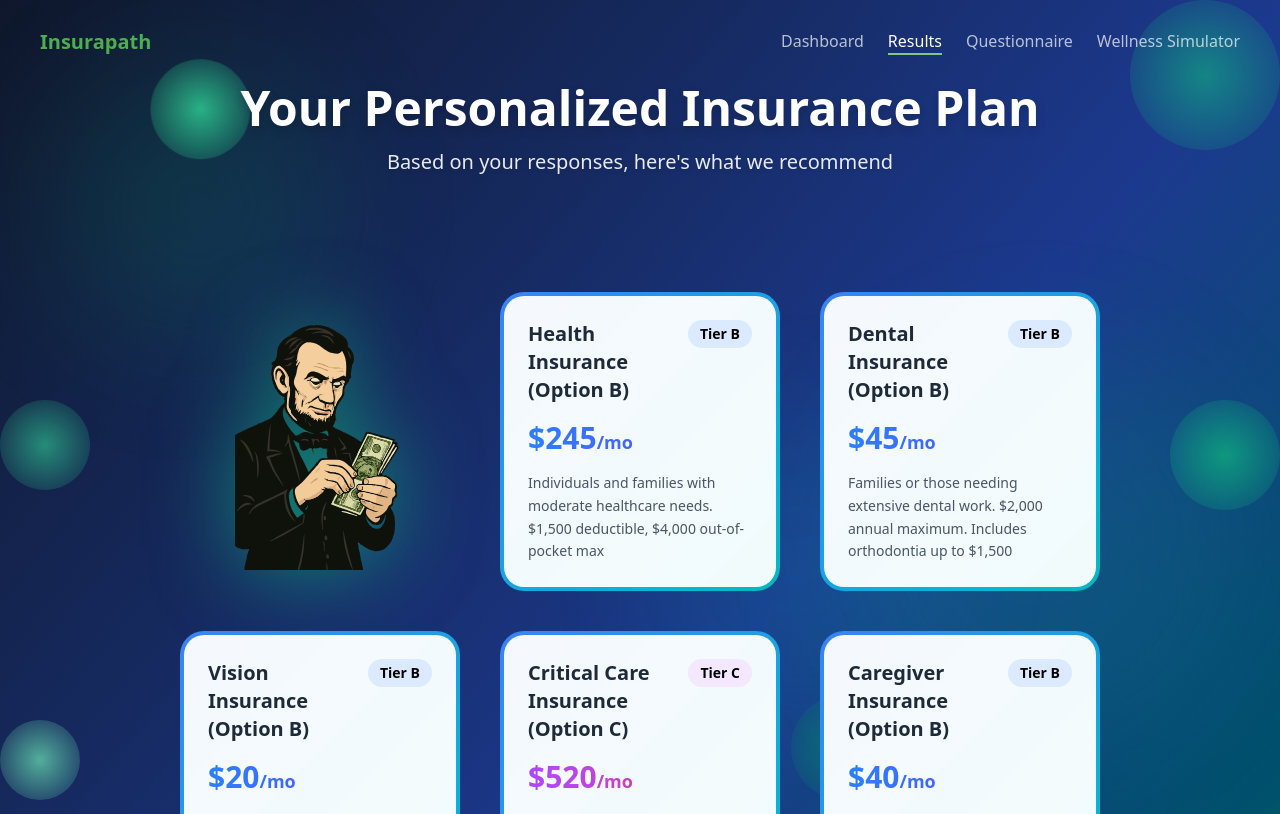
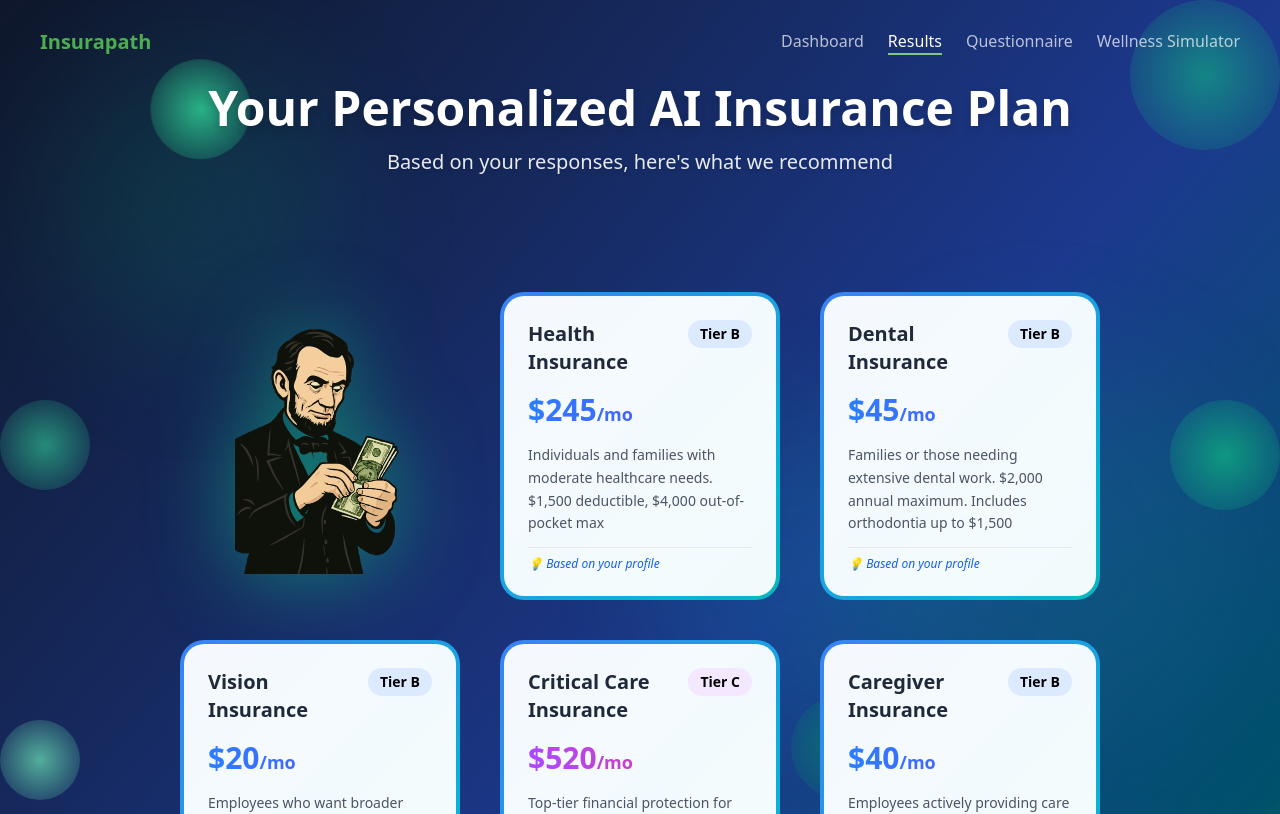
Before and after one commit to RishavIII/lincoln-financial-hackathon, a React (Vite) app in the folder frontend/: page /results in a window 1280 px wide. Shown: the top 814 px of the page. Built offline with nearby package versions, Linux system fonts and the light colour scheme.

Commit message:
I DONT KNOW

```diff
--- a/frontend/src/pages/Dashboard.jsx
+++ b/frontend/src/pages/Dashboard.jsx
@@ -6,21 +6,6 @@ export default function Dashboard() {
   const navigate = useNavigate();
 
   const handleFindCoverage = () => {
-    // Check if questionnaire is completed
-    const savedAnswers = localStorage.getItem('questionnaireAnswers');
-
-    if (savedAnswers) {
-      const answers = JSON.parse(savedAnswers);
-      const answeredQuestions = Object.keys(answers).length;
-
-      // If all questions are answered, go to results
-      if (answeredQuestions >= questions.length) {
-        navigate('/results');
-        return;
-      }
-    }
-
-    // Otherwise go to questionnaire
     navigate('/questionnaire');
   };
   return (
--- a/frontend/src/pages/Results.jsx
+++ b/frontend/src/pages/Results.jsx
@@ -3,7 +3,7 @@ import chatGptLogo from "../assets/ChatGPT Image Oct 19, 2025, 07_25_55 AM.svg";
 import jsPDF from 'jspdf';
 
 // ResultCard Component
-function ResultsCard({ title, premium, best_for, tier }) {
+function ResultsCard({ title, premium, best_for, tier, reason }) {
   const tierColors = {
     A: "from-emerald-400 to-green-600",
     B: "from-blue-500 to-indigo-600",
@@ -18,12 +18,12 @@ function ResultsCard({ title, premium, best_for, tier }) {
 
   return (
     <div className="animated-border m-5 basis-full md:basis-1/3 lg:basis-1/4 transition-all duration-300 hover:scale-105 min-h-[280px]">
-      <div className="animated-border-content p-6 overflow-hidden group relative h-full">
+      <div className="animated-border-content p-6 overflow-hidden group relative h-full flex flex-col">
         <div className="absolute inset-0 -translate-x-full group-hover:translate-x-full transition-transform duration-1000 bg-gradient-to-r from-transparent via-blue-100/30 to-transparent"></div>
 
-        <div className="relative z-10">
+        <div className="relative z-10 flex-1 flex flex-col">
           <div className="flex items-start justify-between mb-4">
-            <h3 className="text-xl font-bold text-gray-800 flex-1">{title}</h3>
+            <h3 className="text-xl font-bold text-gray-800 flex-1">{title.replace(/ \(Option [ABC]\)/g, '')}</h3>
             {tier && (
               <span className={`px-3 py-1 rounded-full text-sm font-semibold ${tierBadgeColors[tier]}`}>
                 Tier {tier}
@@ -35,9 +35,15 @@ function ResultsCard({ title, premium, best_for, tier }) {
             {premium}<span className="text-lg">/mo</span>
           </div>
 
-          <p className="text-gray-600 text-sm leading-relaxed">
+          <p className="text-gray-600 text-sm leading-relaxed mb-3">
             {best_for}
           </p>
+
+          {reason && (
+            <div className="text-xs text-blue-600 italic mt-auto pt-2 border-t border-gray-200">
+              💡 {reason}
+            </div>
+          )}
         </div>
       </div>
     </div>
@@ -649,6 +655,18 @@ export default function Results() {
 
   const totalCost = calculateTotalCost();
 
+  const getReasonForTier = (type) => {
+    const answers = JSON.parse(localStorage.getItem('questionnaireAnswers') || '{}');
+    const reasons = [];
+
+    if (answers.travel_frequency === 'frequently') reasons.push('frequent travel');
+    if (answers.chronic_conditions?.length > 0) reasons.push('chronic conditions');
+    if (answers.family_size > 3) reasons.push('large family');
+    if (answers.age_group === 'senior') reasons.push('age considerations');
+
+    return reasons.length > 0 ? `Based on: ${reasons.join(', ')}` : 'Based on your profile';
+  };
+
   const downloadPDF = () => {
     const doc = new jsPDF();
     const answers = JSON.parse(localStorage.getItem('questionnaireAnswers') || '{}');
@@ -740,7 +758,7 @@ export default function Results() {
         {/* Header */}
         <div className="text-center mb-12 fade-in-up">
           <h1 className="text-5xl font-bold text-white mb-4 drop-shadow-lg">
-            Your Personalized Insurance Plan
+            Your Personalized AI Insurance Plan
           </h1>
           <p className="text-xl text-white/90 drop-shadow">
             Based on your responses, here's what we recommend
@@ -768,6 +786,7 @@ export default function Results() {
             premium={planDetails.health[recommendations?.health]?.premium || "$245"}
             best_for={planDetails.health[recommendations?.health]?.description || "Standard coverage"}
             tier={recommendations?.health}
+            reason={getReasonForTier('health')}
           />
 
           <ResultsCard
@@ -775,6 +794,7 @@ export default function Results() {
             premium={planDetails.dental[recommendations?.dental]?.premium || "$45"}
             best_for={planDetails.dental[recommendations?.dental]?.description || "Routine dental care"}
             tier={recommendations?.dental}
+            reason={getReasonForTier('dental')}
           />
 
           <ResultsCard
@@ -782,6 +802,7 @@ export default function Results() {
             premium={planDetails.vision[recommendations?.vison]?.premium || "$20"}
             best_for={planDetails.vision[recommendations?.vison]?.description || "Regular eye exams"}
             tier={recommendations?.vison}
+            reason={getReasonForTier('vision')}
           />
 
           <ResultsCard
@@ -789,6 +810,7 @@ export default function Results() {
             premium={planDetails.criticalCare[recommendations?.["critical care"]]?.premium || "$320"}
             best_for={planDetails.criticalCare[recommendations?.["critical care"]]?.description || "Critical illness protection"}
             tier={recommendations?.["critical care"]}
+            reason={getReasonForTier('critical')}
           />
 
           <ResultsCard
@@ -796,6 +818,7 @@ export default function Results() {
             premium={planDetails.caregiver[recommendations?.caregiver]?.premium || "$40"}
             best_for={planDetails.caregiver[recommendations?.caregiver]?.description || "Long-term care support"}
             tier={recommendations?.caregiver}
+            reason={getReasonForTier('caregiver')}
           />
         </div>
 
```
